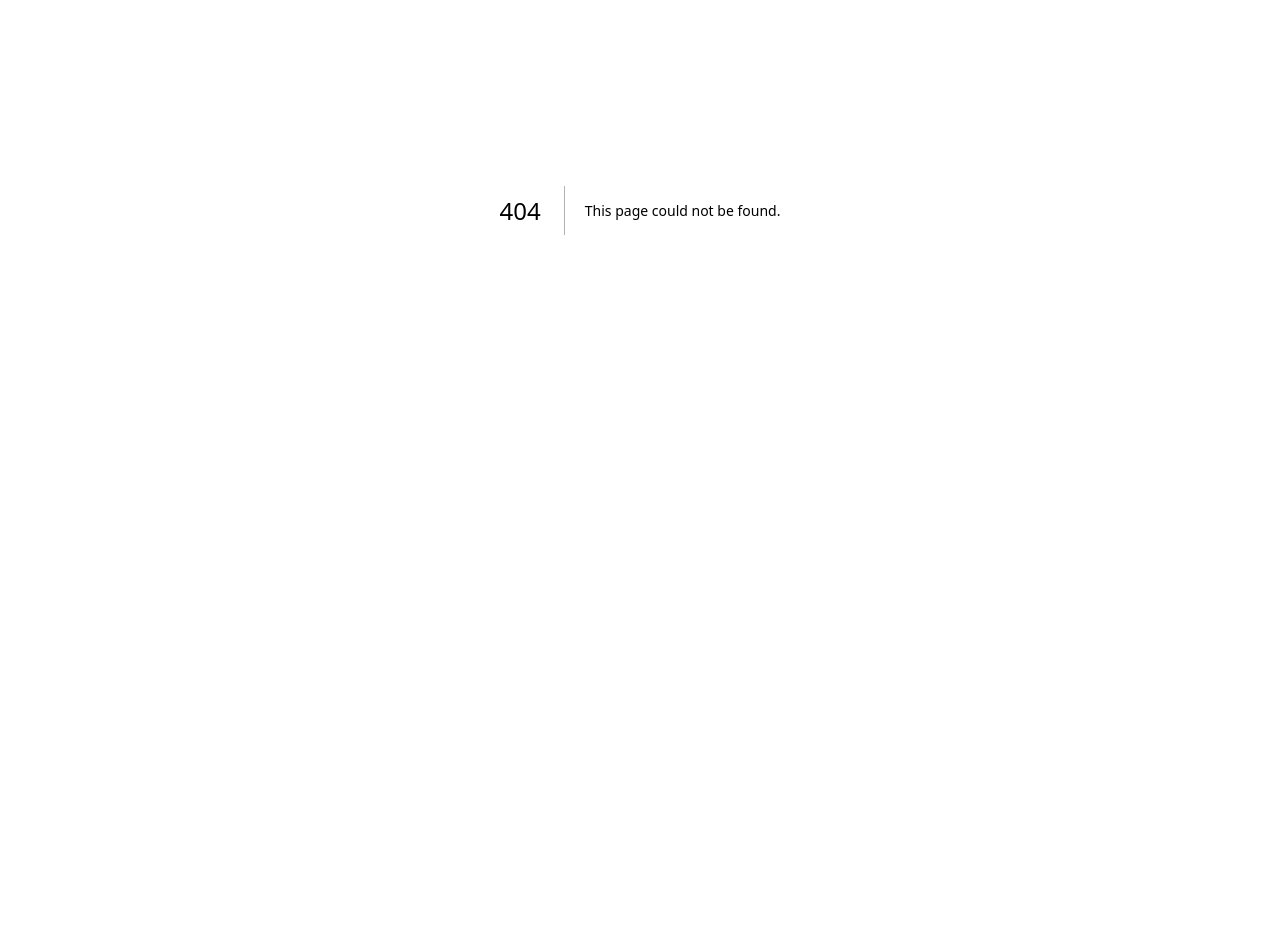
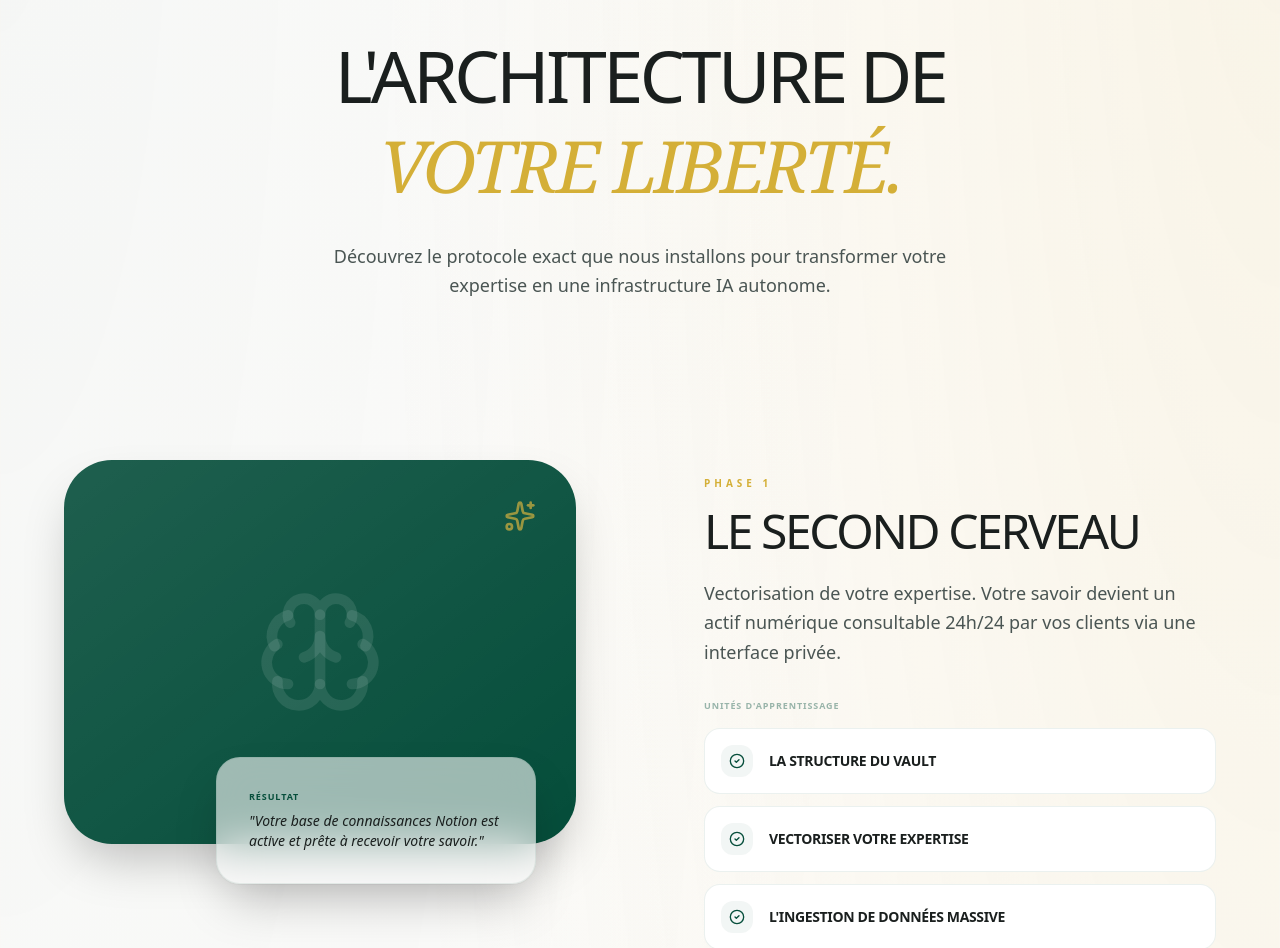
Before and after one commit to ramas69/echo-ia, a Next.js app: page /formation in a window 1280 px wide. Before the commit this address had no page. Shown: the part 190-1138 px from the top of the page. Before the commit the page ends 800 px from the top, so only its background shows below. Built offline with nearby package versions, Linux system fonts and the light colour scheme.

Commit message:
Add public formation details page and update navigation

```diff
--- /dev/null
+++ b/src/app/formation/page.tsx
@@ -0,0 +1,184 @@
+'use client';
+
+import React from 'react';
+import { motion } from 'framer-motion';
+import {
+  CheckCircle2,
+  ArrowLeft,
+  Sparkles,
+  Brain,
+  Video,
+  Zap,
+  Target,
+  Cpu,
+  ChevronRight,
+  ShieldCheck,
+  Lock
+} from 'lucide-react';
+import { Badge, SophisticatedButton } from '@/components/SharedUI';
+import Link from 'next/link';
+import { cn } from '@/lib/utils';
+
+const modules = [
+  {
+    phase: "PHASE 1",
+    title: "Le Second Cerveau",
+    icon: Brain,
+    desc: "Vectorisation de votre expertise. Votre savoir devient un actif numérique consultable 24h/24 par vos clients via une interface privée.",
+    outcome: "Votre base de connaissances Notion est active et prête à recevoir votre savoir.",
+    units: ["La structure du Vault", "Vectoriser votre expertise", "L'ingestion de données massive", "Automatiser la mise à jour"]
+  },
+  {
+    phase: "PHASE 2",
+    title: "L'Usine à Contenu",
+    icon: Video,
+    desc: "Clonage identitaire. Création de votre avatar vidéo et de votre plume IA pour une omniprésence totale.",
+    outcome: "1h de travail hebdomadaire pour une présence 24/7 sur tous les réseaux.",
+    units: ["Clonage de voix (ElevenLabs)", "Avatar Vidéo (HeyGen)", "La Plume IA (Master Prompts)", "Flux de distribution auto"]
+  },
+  {
+    phase: "PHASE 3",
+    title: "Le Flux Zéro-Friction",
+    icon: Zap,
+    desc: "L'ingénierie Make + Airtable. Une architecture robuste qui gère tout l'administratif sans intervention humaine.",
+    outcome: "Paiements, contrats et accès gérés à 100% en automatique.",
+    units: ["Architecture Airtable", "Scénarios Make.com", "Stripe & Facturation auto", "Onboarding client magique"]
+  },
+  {
+    phase: "PHASE 4",
+    title: "L'Aimant à Clients",
+    icon: Target,
+    desc: "Outbound systémique. Sourcing intelligent et séquences personnalisées pour un agenda rempli.",
+    outcome: "Un flux constant de prospects qualifiés dans votre calendrier.",
+    units: ["Sourcing Apollo.io", "Séquences Instantly", "Scripts de vente IA", "Le CRM auto-apprenant"]
+  },
+  {
+    phase: "PHASE 5",
+    title: "L'Outil Signature",
+    icon: Cpu,
+    desc: "Nous créons votre propre logiciel SaaS sur-mesure pour bluffé vos clients et dominer le marché.",
+    outcome: "Un avantage concurrentiel technologique unique et propriétaire.",
+    units: ["Design de l'expérience", "Développement No-Code/Low-Code", "Déploiement privé", "Maintenance systémique"]
+  }
+];
+
+export default function FormationPage() {
+  return (
+    <div className="min-h-screen bg-[#FDFCFB] mesh-gradient selection:bg-[var(--gold-sand)] selection:text-[var(--emerald-deep)] pb-20">
+      {/* Navbar Simple */}
+      <nav className="fixed top-0 w-full z-50 glass-card border-b border-[var(--border-subtle)] px-6 py-4">
+        <div className="max-w-7xl mx-auto flex justify-between items-center">
+          <Link href="/" className="flex items-center gap-2 group">
+            <ArrowLeft className="w-4 h-4 text-[var(--emerald-deep)] group-hover:-translate-x-1 transition-transform" />
+            <span className="text-[10px] font-black uppercase tracking-[0.3em] text-[var(--emerald-deep)]">Retour Accueil</span>
+          </Link>
+          <div className="flex items-center gap-6">
+            <Link href="/auth/login" className="text-[10px] font-black uppercase tracking-[0.3em] text-[var(--text-secondary)] hover:text-[var(--emerald-deep)] transition-colors">Connexion</Link>
+            <Link href="/auth/register">
+              <SophisticatedButton className="py-2.5 px-6 text-[9px]">Rejoindre</SophisticatedButton>
+            </Link>
+          </div>
+        </div>
+      </nav>
+
+      {/* Hero Section */}
+      <section className="pt-40 pb-20 px-6">
+        <div className="max-w-4xl mx-auto text-center">
+          <Badge className="mb-8 border-[var(--gold-vivid)]/30">Curriculum Complet 2025</Badge>
+          <h1 className="text-5xl md:text-7xl font-light uppercase tracking-tighter mb-8 leading-tight">
+            L'ARCHITECTURE DE <br />
+            <span className="font-serif italic text-[var(--gold-vivid)]">VOTRE LIBERTÉ.</span>
+          </h1>
+          <p className="text-lg text-[var(--text-secondary)] font-light leading-relaxed max-w-2xl mx-auto">
+            Découvrez le protocole exact que nous installons pour transformer votre expertise en une infrastructure IA autonome.
+          </p>
+        </div>
+      </section>
+
+      {/* Curriculum Grid */}
+      <section className="px-6 py-20">
+        <div className="max-w-6xl mx-auto space-y-32">
+          {modules.map((mod, i) => (
+            <motion.div
+              key={i}
+              initial={{ opacity: 0, y: 40 }}
+              whileInView={{ opacity: 1, y: 0 }}
+              viewport={{ once: true }}
+              className={cn(
+                "flex flex-col md:flex-row gap-16 md:gap-32 items-start",
+                i % 2 !== 0 && "md:flex-row-reverse"
+              )}
+            >
+              {/* Image/Icon Side */}
+              <div className="w-full md:w-1/2 relative group">
+                <div className="aspect-[4/3] rounded-[3rem] bg-[var(--emerald-deep)] overflow-hidden shadow-2xl relative">
+                  <div className="absolute inset-0 bg-gradient-to-br from-white/10 to-transparent z-10" />
+                  <div className="absolute inset-0 flex items-center justify-center">
+                    <mod.icon className="w-32 h-32 text-white/10 group-hover:scale-110 transition-transform duration-700" />
+                  </div>
+                  {/* Decorative Elements */}
+                  <div className="absolute top-10 right-10">
+                    <Sparkles className="w-8 h-8 text-[var(--gold-vivid)] animate-pulse" />
+                  </div>
+                </div>
+                {/* Floating Outcome Card */}
+                <div className="absolute -bottom-10 -right-6 md:right-10 glass-card p-8 rounded-3xl border border-[var(--gold-vivid)]/20 shadow-2xl max-w-xs z-20">
+                  <div className="text-[9px] font-black uppercase tracking-widest text-[var(--emerald-deep)] mb-2">Résultat</div>
+                  <p className="text-sm font-medium italic">"{mod.outcome}"</p>
+                </div>
+              </div>
+
+              {/* Text Side */}
+              <div className="w-full md:w-1/2 space-y-8 pt-4">
+                <div>
+                  <div className="text-[10px] font-black uppercase tracking-[0.4em] text-[var(--gold-vivid)] mb-4">{mod.phase}</div>
+                  <h2 className="text-4xl md:text-5xl font-light uppercase tracking-tighter mb-6">{mod.title}</h2>
+                  <p className="text-[var(--text-secondary)] text-lg font-light leading-relaxed">{mod.desc}</p>
+                </div>
+
+                <div className="space-y-4">
+                  <div className="text-[9px] font-black uppercase tracking-widest text-[var(--emerald-deep)]/40">Unités d'apprentissage</div>
+                  <div className="grid grid-cols-1 gap-3">
+                    {mod.units.map((unit, idx) => (
+                      <div key={idx} className="flex items-center gap-4 p-4 rounded-2xl bg-white border border-[var(--border-subtle)] group hover:border-[var(--gold-vivid)]/30 transition-all cursor-default">
+                        <div className="w-8 h-8 rounded-xl bg-[var(--emerald-deep)]/5 flex items-center justify-center">
+                          <CheckCircle2 className="w-4 h-4 text-[var(--emerald-deep)] group-hover:text-[var(--gold-vivid)] transition-colors" />
+                        </div>
+                        <span className="text-sm font-bold uppercase tracking-tight">{unit}</span>
+                      </div>
+                    ))}
+                  </div>
+                </div>
+              </div>
+            </motion.div>
+          ))}
+        </div>
+      </section>
+
+      {/* CTA Final */}
+      <section className="py-40 px-6">
+        <div className="max-w-4xl mx-auto glass-card rounded-[4rem] p-16 md:p-24 text-center border-2 border-[var(--gold-vivid)]/20 relative overflow-hidden shadow-2xl">
+          <div className="absolute inset-0 bg-[var(--emerald-deep)]/5 -z-10" />
+          <div className="relative z-10 space-y-12">
+            <ShieldCheck className="w-16 h-16 text-[var(--emerald-deep)] mx-auto" />
+            <h2 className="text-4xl md:text-6xl font-light uppercase tracking-tighter">PRÊT À CONSTRUIRE <br /><span className="font-serif italic text-[var(--gold-vivid)]">VOTRE SYSTÈME ?</span></h2>
+            <p className="text-lg text-[var(--text-secondary)] font-light max-w-xl mx-auto">
+              Rejoignez les coachs qui ont déjà éteint le chaos pour faire résonner leur voix partout.
+            </p>
+            <div className="flex flex-col sm:flex-row gap-6 justify-center">
+              <Link href="/auth/register">
+                <SophisticatedButton className="py-6 px-12">Démarrer maintenant</SophisticatedButton>
+              </Link>
+              <Link href="/auth/login">
+                <SophisticatedButton variant="outline" className="py-6 px-12">Déjà membre ? Se connecter</SophisticatedButton>
+              </Link>
+            </div>
+          </div>
+          {/* Decorative Sparkles */}
+          <div className="absolute top-10 right-10 opacity-20"><Sparkles className="w-20 h-20 text-[var(--gold-vivid)]" /></div>
+          <div className="absolute bottom-10 left-10 opacity-20"><Sparkles className="w-20 h-20 text-[var(--gold-vivid)]" /></div>
+        </div>
+      </section>
+    </div>
+  );
+}
--- a/src/app/page.tsx
+++ b/src/app/page.tsx
@@ -343,7 +343,7 @@ const Pricing = () => (
             ))}
           </ul>
 
-          <Link href="/academie" className="block w-full">
+          <Link href="/formation" className="block w-full">
             <SophisticatedButton variant="outline" className="w-full justify-center">Accéder à la formation</SophisticatedButton>
           </Link>
         </motion.div>
--- a/src/middleware.ts
+++ b/src/middleware.ts
@@ -10,7 +10,7 @@ export default auth((req) => {
   const role = req.auth?.user?.role;
 
   const isApiAuthRoute = nextUrl.pathname.startsWith("/api/auth");
-  const isPublicRoute = ["/", "/auth/login", "/auth/register"].includes(nextUrl.pathname);
+  const isPublicRoute = ["/", "/auth/login", "/auth/register", "/formation"].includes(nextUrl.pathname);
   const isAdminRoute = nextUrl.pathname.startsWith("/admin");
 
   if (isApiAuthRoute) return;
```
